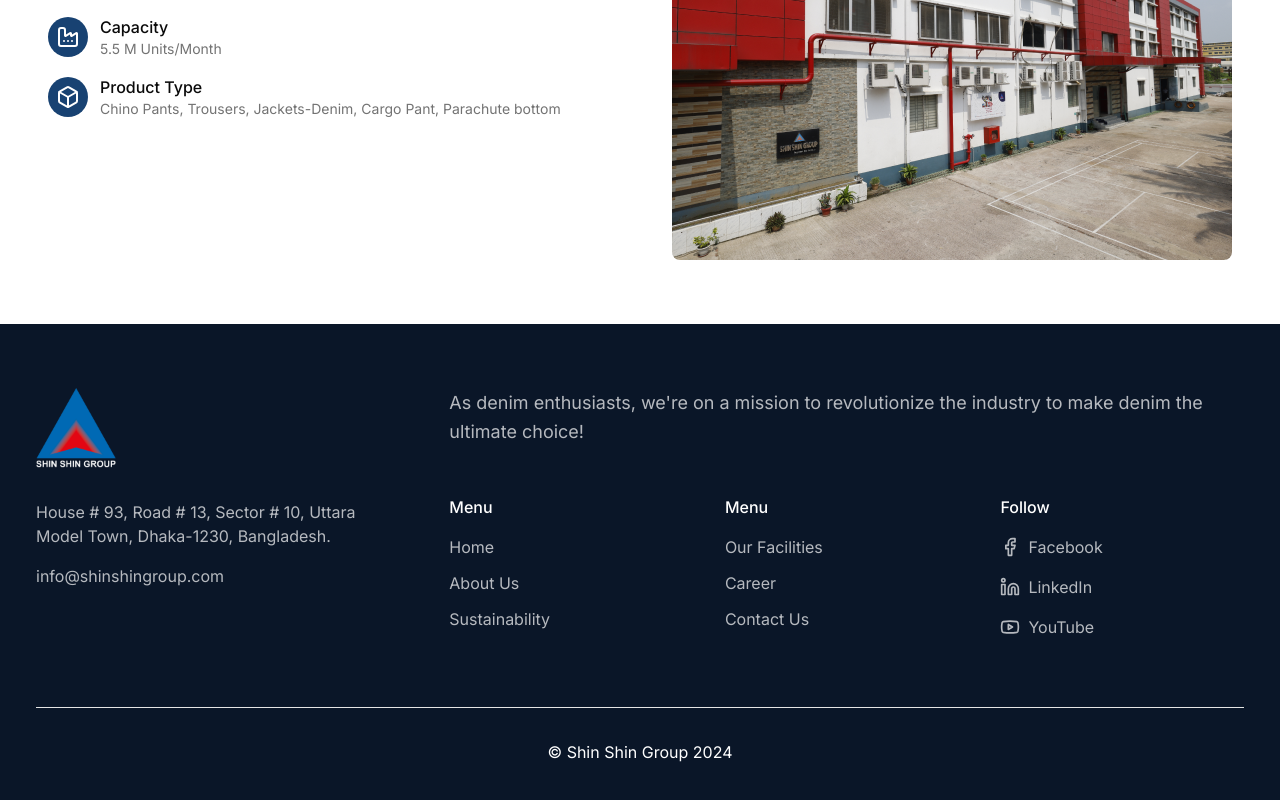
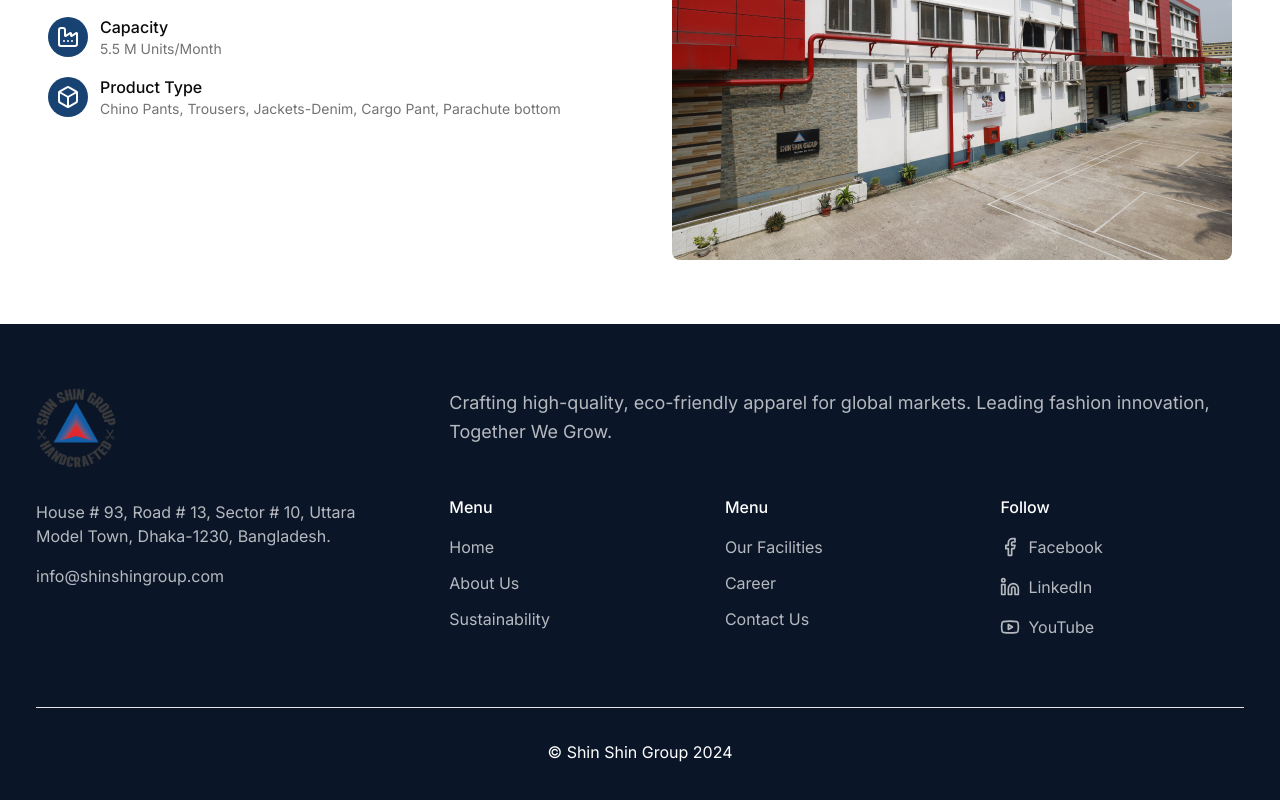
Before and after one commit to soyab-mostofa/ssg-website, a Next.js app: page /facility in a window 1280 px wide. Shown: the part 2889-3689 px from the top of the page. Built offline with nearby package versions, Linux system fonts and the light colour scheme.

Commit message:
Update Hero component to use Link for navigation and update Footer mission statement for clarity

```diff
--- a/src/app/_components/pages/home/hero/Hero.tsx
+++ b/src/app/_components/pages/home/hero/Hero.tsx
@@ -2,6 +2,7 @@ import React from 'react'
 import { ArrowRight } from 'lucide-react'
 import HeroTitle from './HeroTitle'
 import Button from '@/app/_components/shared/Button'
+import Link from 'next/link'
 
 const Hero = () => {
   return (
@@ -10,9 +11,11 @@ const Hero = () => {
         <div className="container z-10">
           <div className="pb-32 pt-32 md:pb-60 md:pt-[200px]">
             <HeroTitle />
-            <Button icon={<ArrowRight />} className="mt-8">
-              Explore More
-            </Button>
+            <Link href="/about" className="mt-8 inline-block">
+              <Button icon={<ArrowRight />} className="mt-8">
+                Explore More
+              </Button>
+            </Link>
           </div>
         </div>
       </div>
--- a/src/app/_components/shared/Footer.tsx
+++ b/src/app/_components/shared/Footer.tsx
@@ -10,7 +10,7 @@ export default function Footer() {
           {/* Left Column - Logo and Contact */}
           <div className="lg:col-span-4">
             <Image
-              src="/logo-dark.png"
+              src="/main-logo.png"
               alt="Shin Shin Group"
               width={100}
               height={100}
@@ -27,8 +27,8 @@ export default function Footer() {
           {/* Mission Statement */}
           <div className="lg:col-span-8">
             <p className="mb-12 text-lg leading-relaxed text-others-white/70">
-              As denim enthusiasts, we&apos;re on a mission to revolutionize the industry to make
-              denim the ultimate choice!
+              Crafting high-quality, eco-friendly apparel for global markets. Leading fashion
+              innovation, Together We Grow.
             </p>
 
             {/* Navigation Grid */}
--- a/src/app/_components/shared/SectionLayout.tsx
+++ b/src/app/_components/shared/SectionLayout.tsx
@@ -88,7 +88,7 @@ const SectionLayout = ({
             />
           )}
           {rightButton && (
-            <Link className="inline-flex justify-end self-end" href="#">
+            <Link className="z-20 inline-flex justify-end self-end" href="/sustainability">
               <Button>
                 <ArrowRight /> {rightButton}
               </Button>
```
